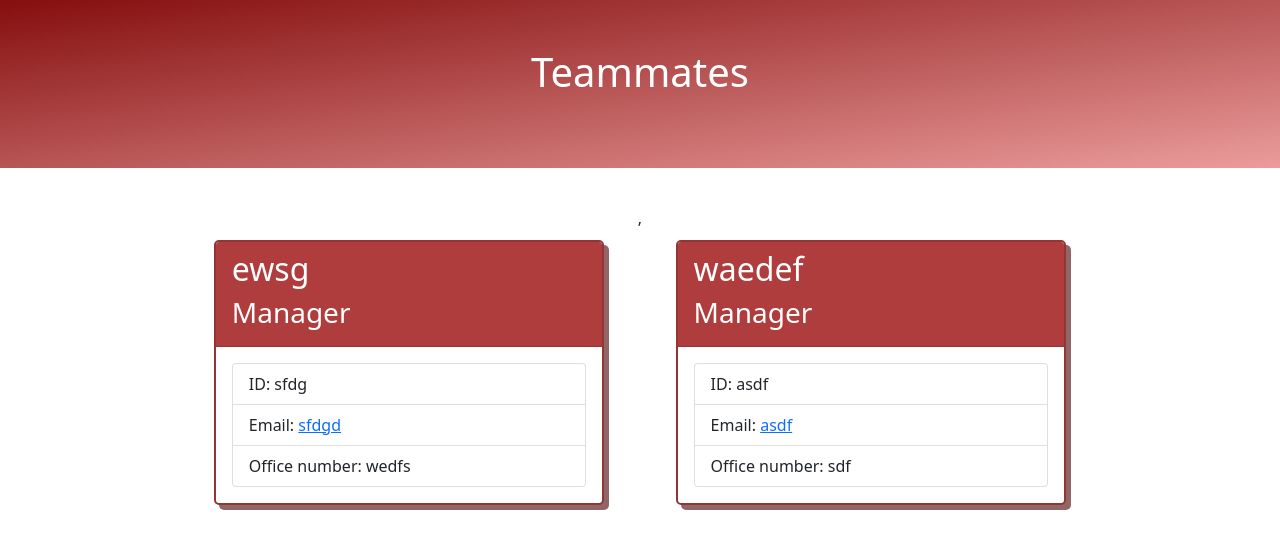
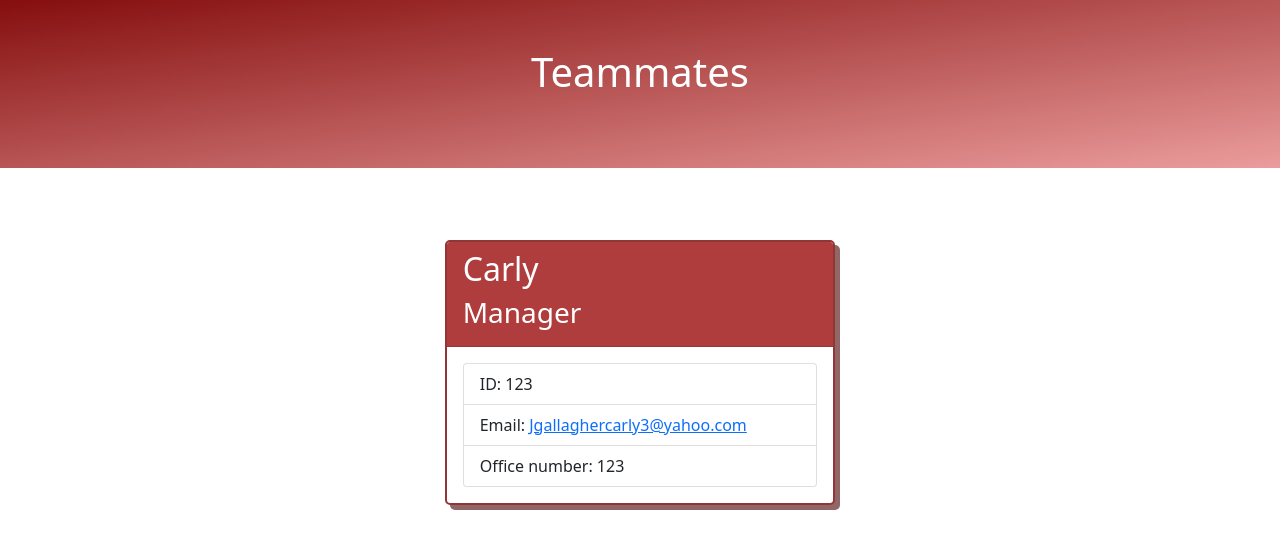
Before and after one commit to CarlyGallagher/mango-madness, a website: page output/index.html in a window 1280 px wide. Drawn offline with nearby package versions, Linux system fonts and the light colour scheme.

Commit message:
updated README.md

```diff
--- a/output/index.html
+++ b/output/index.html
@@ -25,28 +25,14 @@
 
           <div id="card" class="card employee-card">
           <div class="card-header">
-              <h2 class="card-title">ewsg</h2>
+              <h2 class="card-title">Carly</h2>
               <h3 class="card-title"><i class="fas fa-mug-hot mr-2"></i>Manager</h3>
           </div>
           <div class="card-body">
               <ul class="list-group">
-                  <li class="list-group-item">ID: sfdg</li>
-                  <li class="list-group-item">Email: <a href="mailto:sfdgd">sfdgd</a></li>
-                  <li class="list-group-item">Office number: wedfs</li>
-              </ul>
-          </div>
-      </div>
-          ,
-          <div id="card" class="card employee-card">
-          <div class="card-header">
-              <h2 class="card-title">waedef</h2>
-              <h3 class="card-title"><i class="fas fa-mug-hot mr-2"></i>Manager</h3>
-          </div>
-          <div class="card-body">
-              <ul class="list-group">
-                  <li class="list-group-item">ID: asdf</li>
-                  <li class="list-group-item">Email: <a href="mailto:asdf">asdf</a></li>
-                  <li class="list-group-item">Office number: sdf</li>
+                  <li class="list-group-item">ID: 123</li>
+                  <li class="list-group-item">Email: <a href="mailto:Jgallaghercarly3@yahoo.com">Jgallaghercarly3@yahoo.com</a></li>
+                  <li class="list-group-item">Office number: 123</li>
               </ul>
           </div>
       </div>
```
Also changed, not shown: README.md, assets/command-line-promt.png (added), assets/test-passing.png (added).
